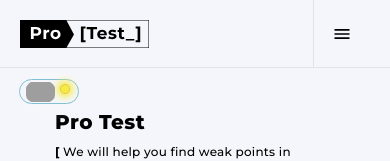
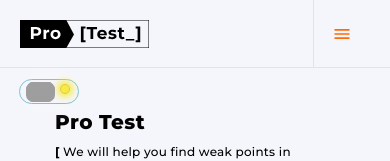
Before and after one commit to mkundeev/team-project-goit-final-fe, a React (Create React App) app: page / in a window 390 px wide. In both pictures the pointer is over the icon 342 px from the left and 34 px from the top of the page. Shown: the top 161 px of the page. Built offline with nearby package versions, Linux system fonts and the light colour scheme; grey boxes are pictures that could not be loaded.

Commit message:
hovers header

```diff
--- a/src/components/Header/header.module.css
+++ b/src/components/Header/header.module.css
@@ -117,6 +117,9 @@
     padding: 20px;
     cursor: pointer;
 }
+.blackFillColor:hover{
+    fill: var(--accentColor);
+}
 
 .overlay {
     position: fixed;
@@ -143,7 +146,7 @@
     fill: var(--accentColor);
 }
 
-@media screen and (max-width: 767px) {
+@media screen and (max-width: 767.9px) {
     .nav {
         display: none;
     }
--- a/src/components/MobileMenu/mobile-menu.module.css
+++ b/src/components/MobileMenu/mobile-menu.module.css
@@ -28,6 +28,7 @@
     cursor: pointer;
 }
 
+
 .navLink {
     text-decoration: none;
     font-family: var(--mainFont);
@@ -54,3 +55,6 @@
 .signOutIcon {
     fill: var(--black);
 }
+.signOutIcon:hover {
+    fill: var(--accentColor)
+}
```
